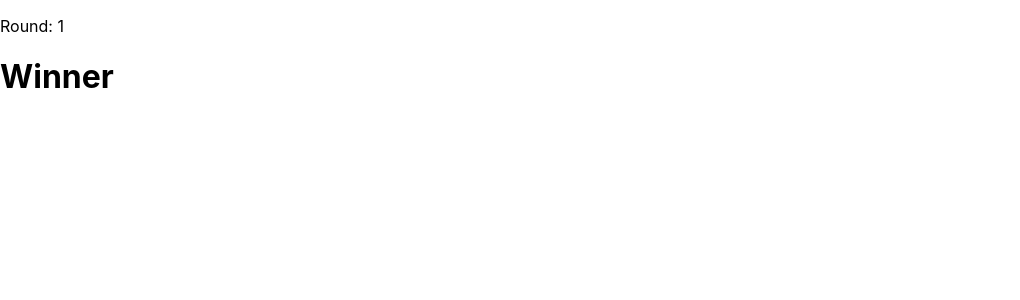
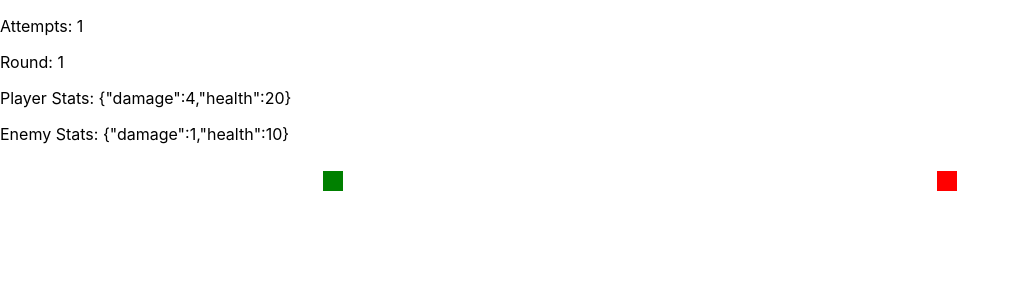
Before and after one commit to LitenApe/react-game, a React (Create React App) app: page / in a window 1280 px wide. Shown: the top 300 px of the page, without its empty margins (0-1020 px from the left). Built offline with nearby package versions, Linux system fonts and the light colour scheme.

Commit message:
feat: add reward and game reset

```diff
--- a/src/App.tsx
+++ b/src/App.tsx
@@ -1,8 +1,9 @@
+import { ReactElement } from 'react';
 import Game from './containers/Game';
 
 import './App.css';
 
-function App() {
+function App(): ReactElement {
   return (
     <div className="App">
       <Game
--- a/src/components/GameEntity.tsx
+++ b/src/components/GameEntity.tsx
@@ -1,9 +1,9 @@
-import { ReactNode } from 'react';
+import { ReactElement, ReactNode } from 'react';
 
 type GameEntity = {
   visual: ReactNode;
 };
 
-export default function GameEntity({ visual }: GameEntity) {
+export default function GameEntity({ visual }: GameEntity): ReactElement {
   return <div>{visual}</div>;
 }
--- a/src/containers/Battle.tsx
+++ b/src/containers/Battle.tsx
@@ -1,7 +1,7 @@
-import { useState, ReactNode, useEffect } from 'react';
+import { ReactNode, useEffect, ReactElement } from 'react';
 import GameEntity from '../components/GameEntity';
 import Entity from '../service/Entity';
-import { EntityType } from './Game';
+import { GameState } from './Game';
 
 type BattleProps = {
   player: Entity;
@@ -10,53 +10,28 @@ type BattleProps = {
   enemy: Entity;
   enemyVisual: ReactNode;
 
-  declareWinner(winner: EntityType): void;
+  setGameMode(gameState: GameState): void;
 };
 
-export default function Battle(props: BattleProps) {
-  const { player, playerVisual, enemy, enemyVisual, declareWinner } = props;
-  const [isRunning, setIsRunning] = useState(true);
-  const [winner, setWinner] = useState<EntityType | null>(null);
+export default function Battle(props: BattleProps): ReactElement {
+  const { player, playerVisual, enemy, enemyVisual, setGameMode } = props;
 
   useEffect(() => {
-    if (!isRunning) return;
-
     const interval = setInterval(() => {
       const remainingPlayerHealth = player.setHealth(enemy.getDamage());
       const remainingEnemyHealth = enemy.setHealth(player.getDamage());
 
       if (remainingPlayerHealth === 0 || remainingEnemyHealth === 0) {
-        setIsRunning(false);
-        setWinner(
-          player.getHealth() === 0 ? EntityType.Enemy : EntityType.Player
+        setGameMode(
+          player.getHealth() === 0 ? GameState.Dead : GameState.Reward
         );
       }
-    }, 1000);
+    }, 3000);
 
     return () => {
       clearInterval(interval);
     };
-  }, [isRunning]);
-
-  useEffect(() => {
-    if (isRunning || winner === null) return;
-
-    const timer = setTimeout(() => {
-      declareWinner(winner);
-    }, 10000);
-
-    return () => {
-      clearTimeout(timer);
-    };
-  }, [isRunning, winner]);
-
-  if (winner === EntityType.Enemy) {
-    return <h1>Loser!</h1>;
-  }
-
-  if (winner === EntityType.Player) {
-    return <h1>Winner</h1>;
-  }
+  }, []);
 
   return (
     <div id="arena">
--- a/src/containers/Game.tsx
+++ b/src/containers/Game.tsx
@@ -1,7 +1,9 @@
-import { useState, useCallback, useEffect, ReactNode } from 'react';
+import { useState, useCallback, ReactNode, ReactElement } from 'react';
 
 import Battle from '../containers/Battle';
 import Entity from '../service/Entity';
+import GameOver from './GameOver';
+import Reward from './Reward';
 
 type GameProps = {
   player: ReactNode;
@@ -13,51 +15,61 @@ export enum EntityType {
   Enemy,
 }
 
-export default function Game(props: GameProps) {
+export enum GameState {
+  Battle,
+  Reward,
+  Bonus,
+  Dead,
+}
+
+export default function Game(props: GameProps): ReactElement {
   const { player: PV, enemy: EV } = props;
-  const [isRunning, setIsRunning] = useState<boolean>(true);
+  const [attempts, setAttempts] = useState<number>(1);
+  const [state, setState] = useState<GameState>(GameState.Battle);
   const [round, setRound] = useState<number>(1);
-  const [player] = useState(new Entity(3));
-  const [enemy, setEnemy] = useState<Entity | null>(null);
+  const [player, setPlayer] = useState(new Entity(4, 20));
+  const [enemy, setEnemy] = useState<Entity>(new Entity());
 
-  const declareWinner = useCallback((winner: EntityType) => {
-    if (winner === EntityType.Player) {
+  const progressGame = useCallback(
+    (gameState: GameState) => {
       setRound((round) => round + 1);
-      setEnemy(() => null);
-      player.levelUp();
-    } else {
-      setIsRunning(() => false);
-    }
-  }, []);
+      setEnemy(
+        (previousEnemy) => new Entity(round + previousEnemy.getDamage())
+      );
+      setState(() => gameState);
+    },
+    [setRound, setEnemy, setState]
+  );
 
-  useEffect(() => {
-    const timer = setTimeout(() => {
-      setEnemy(() => new Entity(round));
-    }, 2000);
+  const resetGame = useCallback(() => {
+    setAttempts(() => attempts + 1);
+    setRound(() => 1);
+    setEnemy(() => new Entity());
+    setPlayer(() => new Entity(attempts + 4, 20));
+    setState(() => GameState.Battle);
+  }, [attempts, setAttempts, setRound, setEnemy, setState]);
 
-    return () => {
-      clearTimeout(timer);
-    };
-  }, [round]);
-
-  if (!isRunning) {
-    return <h1>Game Over!</h1>;
+  if (state === GameState.Dead) {
+    return <GameOver resetGame={resetGame} />;
   }
 
-  if (enemy === null) {
-    return <h1>preparing battle</h1>;
+  if (state === GameState.Reward) {
+    return <Reward player={player} setGameState={setState} />;
   }
 
   return (
     <>
+      <p>Attempts: {attempts}</p>
       <p>Round: {round}</p>
+      <p>Player Stats: {JSON.stringify(player.getStats())}</p>
+      <p>Enemy Stats: {JSON.stringify(enemy.getStats())}</p>
 
       <Battle
         player={player}
         playerVisual={PV}
         enemy={enemy}
         enemyVisual={EV}
-        declareWinner={declareWinner}
+        setGameMode={progressGame}
       />
     </>
   );
--- /dev/null
+++ b/src/containers/GameOver.tsx
@@ -0,0 +1,14 @@
+import { ReactElement } from 'react';
+
+type GameOverProps = {
+  resetGame(): void;
+};
+
+export default function GameOver({ resetGame }: GameOverProps): ReactElement {
+  return (
+    <>
+      <h1>Game Over!</h1>
+      <button onClick={resetGame}>Start new run</button>
+    </>
+  );
+}
--- /dev/null
+++ b/src/containers/Reward.tsx
@@ -0,0 +1,53 @@
+import { useCallback, ReactElement, Dispatch, SetStateAction } from 'react';
+import Entity, { Stats } from '../service/Entity';
+import { GameState } from './Game';
+
+type RewardProps = {
+  player: Entity;
+  setGameState: Dispatch<SetStateAction<GameState>>;
+};
+
+const rewards: Array<Stats> = [
+  {
+    damage: 4,
+    health: 0,
+  },
+  {
+    damage: 2,
+    health: 2,
+  },
+  {
+    damage: 0,
+    health: 4,
+  },
+];
+
+export default function Reward({
+  player,
+  setGameState,
+}: RewardProps): ReactElement {
+  const chooseReward = useCallback(
+    ({ damage, health }: Stats) => {
+      player.levelUp(damage, health);
+      setGameState(() => GameState.Battle);
+    },
+    [player, setGameState]
+  );
+
+  return (
+    <div>
+      <div>
+        <p>Choose your battle reward!</p>
+        <ul>
+          {rewards.map(({ damage, health }) => (
+            <li key={`reward-${damage}/${health}`}>
+              <button onClick={() => chooseReward({ damage, health })}>
+                {damage}/{health}
+              </button>
+            </li>
+          ))}
+        </ul>
+      </div>
+    </div>
+  );
+}
--- a/src/service/Entity.ts
+++ b/src/service/Entity.ts
@@ -1,13 +1,18 @@
 import Dice from './Dice';
 
+export type Stats = {
+  damage: number;
+  health: number;
+};
 interface IEntity {
   getDamage(): number;
   getHealth(): number;
+  getStats(): Stats;
 
   setHealth(attack: number): number;
   heal(): void;
 
-  levelUp(): void;
+  levelUp(damage: number, health: number): void;
 }
 
 export default class Entity implements IEntity {
@@ -19,11 +24,18 @@ export default class Entity implements IEntity {
     this.health = health;
   }
 
+  getStats(): Stats {
+    return {
+      damage: this.damage,
+      health: this.health,
+    };
+  }
+
   /**
    * Calculates attack damage, including critical hit
    * @returns { number } attack damage
    */
-  getDamage() {
+  getDamage(): number {
     const dies = Dice.roll();
     return dies === 6 ? this.damage * 2 : this.damage;
   }
@@ -32,7 +44,7 @@ export default class Entity implements IEntity {
    * Retrieves current health
    * @returns { number } current health
    */
-  getHealth() {
+  getHealth(): number {
     return this.health;
   }
 
@@ -41,7 +53,7 @@ export default class Entity implements IEntity {
    * @param { number } attack attacks the given entity
    * @returns remaining health
    */
-  setHealth(attack: number) {
+  setHealth(attack: number): number {
     this.health = this.health - attack;
 
     if (this.health < 0) {
@@ -56,7 +68,7 @@ export default class Entity implements IEntity {
   /**
    * Heals the entity
    */
-  heal() {
+  heal(): void {
     const dies = Dice.roll();
     this.health =
       dies >= 5 ? this.damage + this.health : this.damage * 2 + this.health;
@@ -65,16 +77,8 @@ export default class Entity implements IEntity {
   /**
    * increases stats
    */
-  levelUp() {
-    const dies = Dice.roll();
-
-    if (dies < 2) {
-      this.damage += 2;
-    } else if (dies < 4) {
-      this.damage += 3;
-    } else {
-      this.damage += 4;
-      this.heal();
-    }
+  levelUp(damage: number, health: number): void {
+    this.damage += damage;
+    this.health += health;
   }
 }
```
Also changed, not shown: .eslintrc.json.
